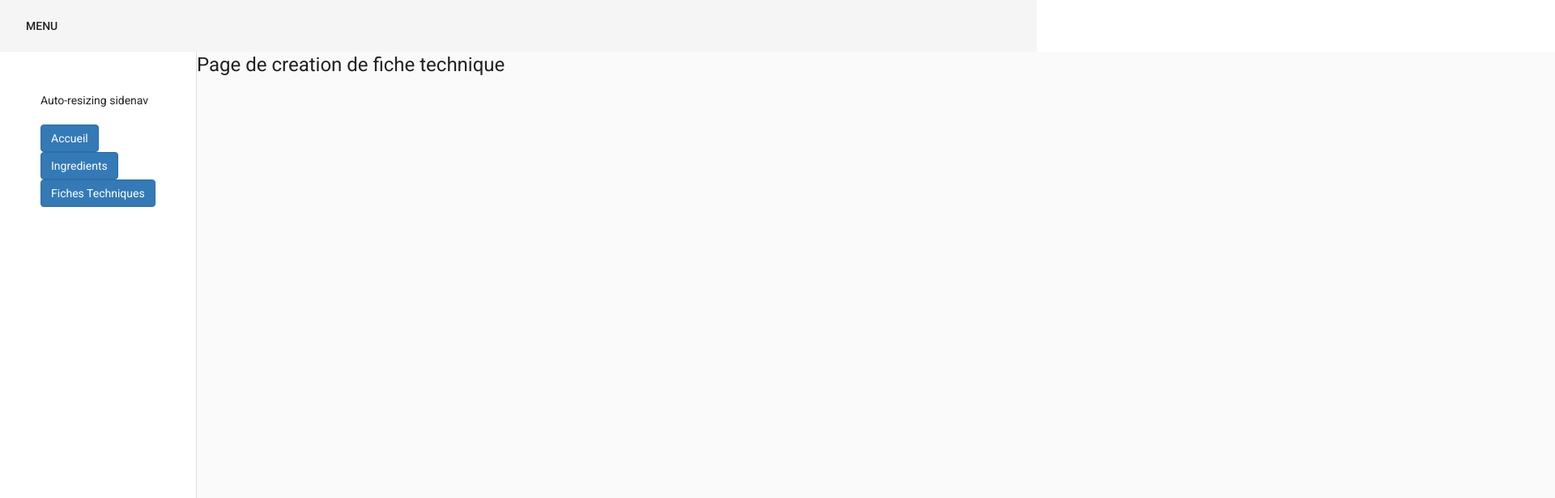
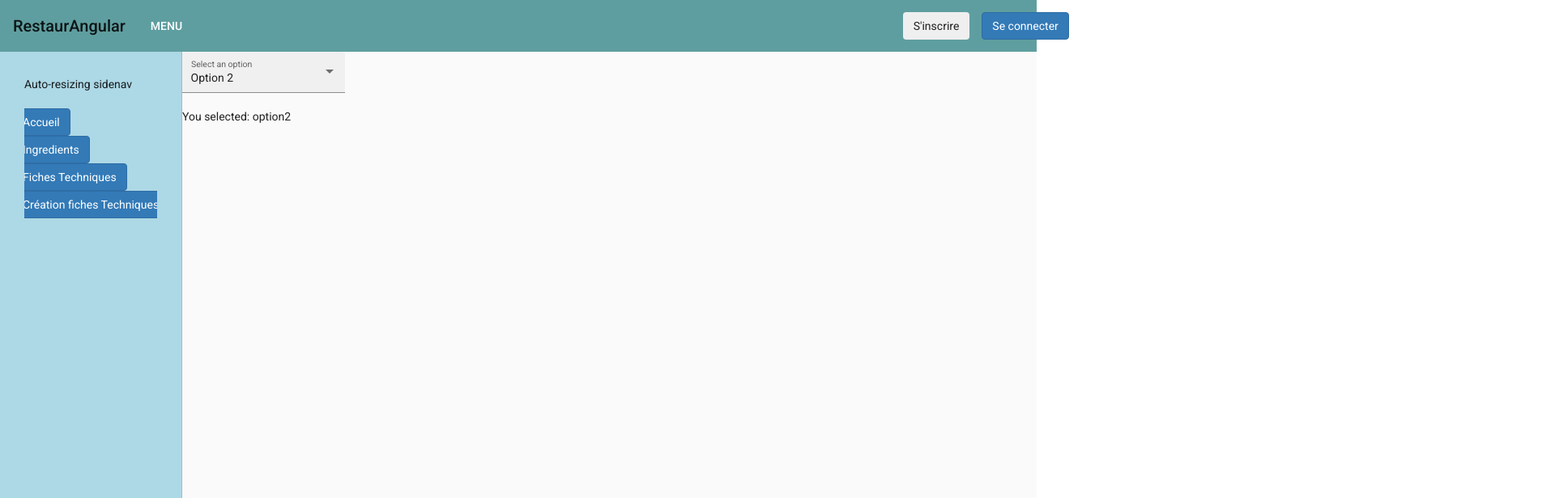
Before and after one commit to QuentinDesbrousses/RestaurantApp, an Angular app in the folder frontend/: page /creationFiche in a window 1280 px wide. Both pictures are taken after a click on the button "MENU". Shown: the top 616 px of the page at 81% size, 1920 px wide, since content can reach past the window. Built offline with nearby package versions, Linux system fonts and the light colour scheme.

Commit message:
update navbar

```diff
--- a/frontend/src/app/app.module.ts
+++ b/frontend/src/app/app.module.ts
@@ -22,6 +22,8 @@ import {MatIconModule} from "@angular/material/icon";
 import {MatListModule} from "@angular/material/list";
 import {MatToolbarModule} from '@angular/material/toolbar';
 import {MatButtonModule} from "@angular/material/button";
+import {MatSelectModule} from "@angular/material/select";
+import {MatOptionModule} from "@angular/material/core";
 
 @NgModule({
   declarations: [
@@ -49,7 +51,9 @@ import {MatButtonModule} from "@angular/material/button";
         MatIconModule,
         MatListModule,
         MatToolbarModule,
-    MatButtonModule
+        MatButtonModule,
+        MatSelectModule,
+        MatOptionModule
     ],
   providers: [],
   bootstrap: [RootComponent]
--- a/frontend/src/app/components/navbar/navbar.component.css
+++ b/frontend/src/app/components/navbar/navbar.component.css
@@ -1,9 +1,34 @@
-.example-container {
-    width: 1920px;
+.toolbar {
+    background-color: cadetblue;
+}
+
+.menu-btn {
+    margin-left: 15px;
+    color: white;
+}
+
+.toolbarTitle {
+    text-align: center;
+}
+
+.register-btn {
+    margin-right: 15px;
+    margin-left: 70%;
+ }
+
+.login-btn {
+    margin-right: 10%;
+}
+
+
+
+
+.sidenav-container {
+    width: 100%;
     height: 1080px;
 }
 
-.example-sidenav-content {
+.sidenav-content {
     display: flex;
     height: auto;
     justify-content: center;
@@ -11,6 +36,7 @@
 
 }
 
-.example-sidenav {
-    padding: 50px;
+.sidenav {
+    background-color: lightblue;
+    padding: 30px;
 }
--- a/frontend/src/app/components/navbar/navbar.component.html
+++ b/frontend/src/app/components/navbar/navbar.component.html
@@ -1,24 +1,28 @@
-
-<mat-toolbar>
-    <button type="button" mat-button (click)="drawer.toggle()">
-        MENU
-    </button>
+<!-- ToolBar -->
+<mat-toolbar class="toolbar">
+    <div class="toolbarTitle"><h1>RestaurAngular</h1></div>
+    <div class="menu-btn"><button type="button" mat-button (click)="drawer.toggle()">MENU</button></div>
+    <div class="register-btn"><button class="btn btn-secondary" routerLink="/inscription">S'inscrire</button></div>
+    <div class="login-btn"><button class="btn btn-primary" routerLink="/connexion">Se connecter</button></div>
 </mat-toolbar>
 
-<mat-drawer-container class="example-container" autosize>
+<!-- Page -->
+<mat-drawer-container class="sidenav-container" autosize>
 
-    <!--navbar-->
-    <mat-drawer #drawer class="example-sidenav" mode="side">
+    <!-- SideNavBar -->
+    <mat-drawer #drawer class="sidenav" mode="side">
         <p>Auto-resizing sidenav</p>
         <mat-nav-list>
-            <button class="btn btn-primary" routerLink="/accueil">Accueil</button><br>
-            <button class="btn btn-primary" routerLink="/gestionIngredient">Ingredients</button><br>
-            <button class="btn btn-primary" routerLink="/consultationFiche">Fiches Techniques</button><br>
+            <div class="row align-items-start">
+                <div class="col"><button class="home-btn btn btn-primary m-3" routerLink="/accueil">Accueil</button></div>
+                <div class="col"><button class="ingr-btn btn btn-primary m-3" routerLink="/gestionIngredient">Ingredients</button></div>
+                <div class="col"><button class="fiche-btn btn btn-primary m-3" routerLink="/consultationFiche">Fiches Techniques</button></div>
+                <div class="col"><button class="creation-fiche-btn btn btn-primary m-3" routerLink="/creationFiche">Création fiches Techniques</button></div>
+            </div>
         </mat-nav-list>
-
     </mat-drawer>
 
-    <!--content-->
+    <!--Content Page-->
     <mat-drawer-content>
             <router-outlet></router-outlet>
     </mat-drawer-content>
--- a/frontend/src/app/pages/accueil/accueil.component.css
+++ b/frontend/src/app/pages/accueil/accueil.component.css
@@ -0,0 +1,3 @@
+.body {
+    width : 100%;
+}
--- a/frontend/src/app/pages/accueil/accueil.component.html
+++ b/frontend/src/app/pages/accueil/accueil.component.html
@@ -1,3 +1,3 @@
-<div class="m-3">
-    <h1>Page d'accueil</h1>
+<div class="test m-3">
+    <h1><strong>Page d'accueil</strong></h1>
 </div>
--- a/frontend/src/app/pages/connexion/connexion.component.html
+++ b/frontend/src/app/pages/connexion/connexion.component.html
@@ -1,4 +1,4 @@
-<link href="//maxcdn.bootstrapcdn.com/bootstrap/4.1.1/css/bootstrap.min.css" rel="stylesheet" id="bootstrap-css">
+
 <script src="//maxcdn.bootstrapcdn.com/bootstrap/4.1.1/js/bootstrap.min.js"></script>
 <script src="//cdnjs.cloudflare.com/ajax/libs/jquery/3.2.1/jquery.min.js"></script>
 <!------ Include the above in your HEAD tag ---------->
--- a/frontend/src/app/pages/creation-fiche/creation-fiche.component.html
+++ b/frontend/src/app/pages/creation-fiche/creation-fiche.component.html
@@ -1 +1,11 @@
-<h1>Page de creation de fiche technique</h1>
+<mat-form-field appearance="fill">
+    <mat-label>Select an option</mat-label>
+    <mat-select [(value)]="selected">
+        <mat-option>None</mat-option>
+        <mat-option value="option1">Option 1</mat-option>
+        <mat-option value="option2">Option 2</mat-option>
+        <mat-option value="option3">Option 3</mat-option>
+    </mat-select>
+</mat-form-field>
+
+<p>You selected: {{selected}}</p>
--- a/frontend/src/app/pages/creation-fiche/creation-fiche.component.ts
+++ b/frontend/src/app/pages/creation-fiche/creation-fiche.component.ts
@@ -1,15 +1,10 @@
-import { Component, OnInit } from '@angular/core';
+import { Component} from '@angular/core';
 
 @Component({
   selector: 'app-creation-fiche',
   templateUrl: './creation-fiche.component.html',
   styleUrls: ['./creation-fiche.component.css']
 })
-export class CreationFicheComponent implements OnInit {
-
-  constructor() { }
-
-  ngOnInit(): void {
-  }
-
+export class CreationFicheComponent {
+  selected = 'option2';
 }
```
Lines whose indentation alone changed are shown as unchanged.
